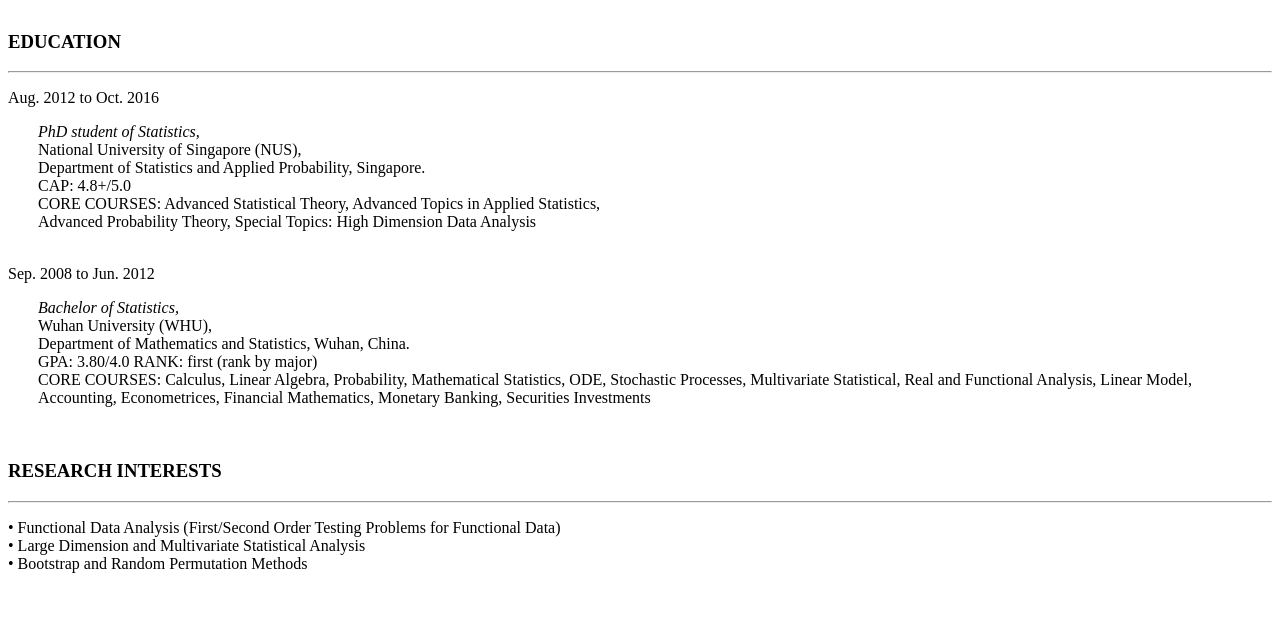
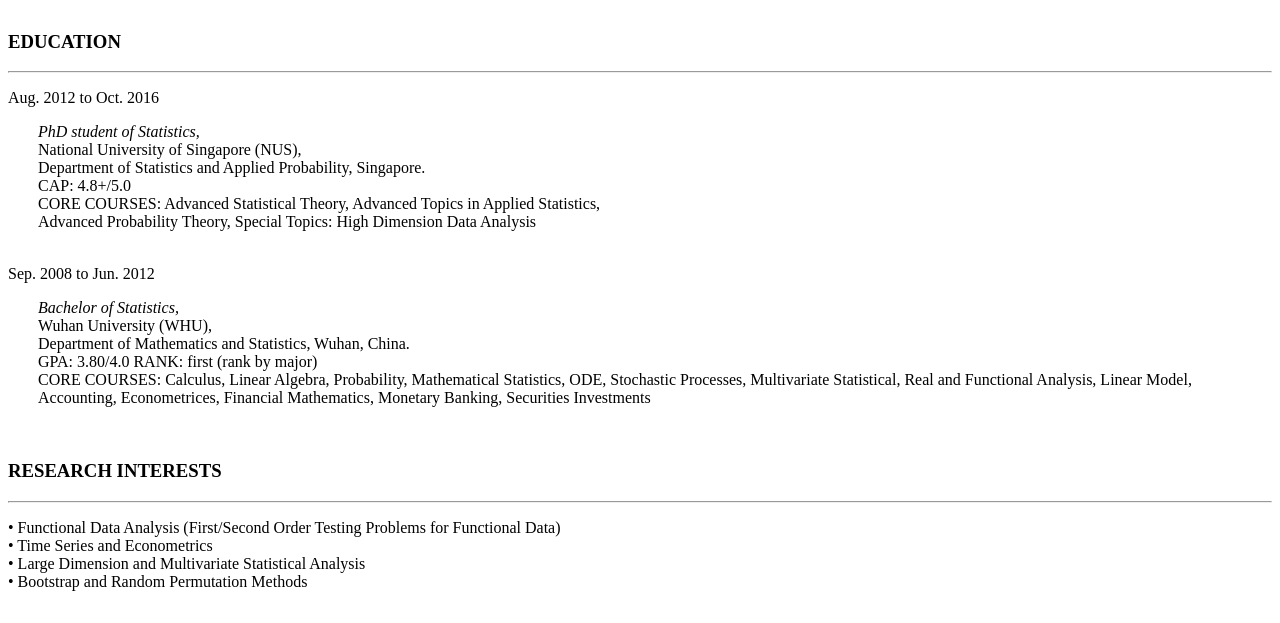
Before and after one commit to statguojia/statguojia.github.io, a plain HTML site: page index.html in a window 1280 px wide. Shown: the part 138-761 px from the top of the page. Drawn offline with Linux system fonts and the light colour scheme.

Commit message:
Update index.html
Add interest.

```diff
--- a/index.html
+++ b/index.html
@@ -23,7 +23,7 @@
 <p>&nbsp;</p>
 <h3>RESEARCH INTERESTS</h3>
 <hr />
-<p>&bull; Functional Data Analysis (First/Second Order Testing Problems for Functional Data)<br />&bull; Large Dimension and Multivariate Statistical Analysis<br />&bull; Bootstrap and Random Permutation Methods</p>
+<p>&bull; Functional Data Analysis (First/Second Order Testing Problems for Functional Data)<br />&bull; Time Series and Econometrics<br />&bull; Large Dimension and Multivariate Statistical Analysis<br />&bull; Bootstrap and Random Permutation Methods</p>
 <p>&nbsp;</p>
 <h3>WORKING PAPERS</h3>
 <hr />
```
